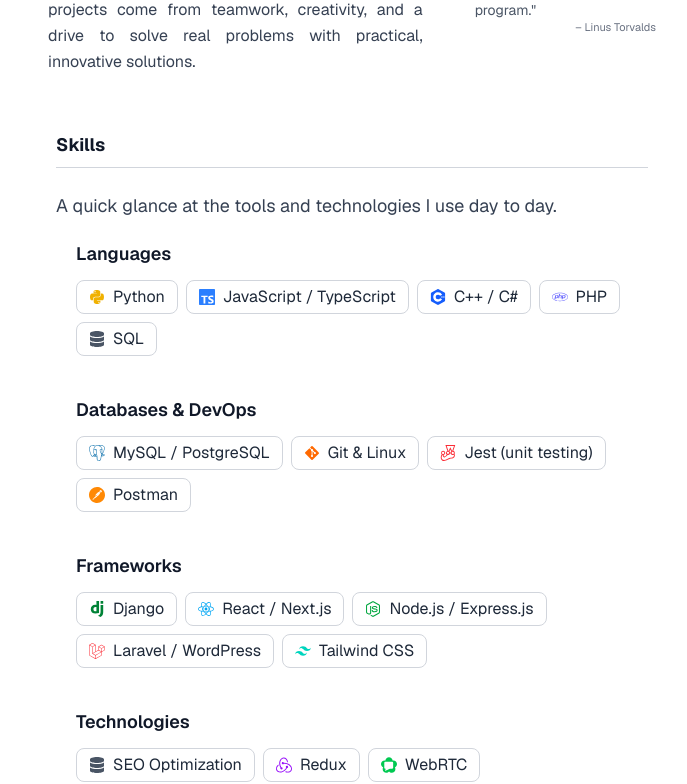
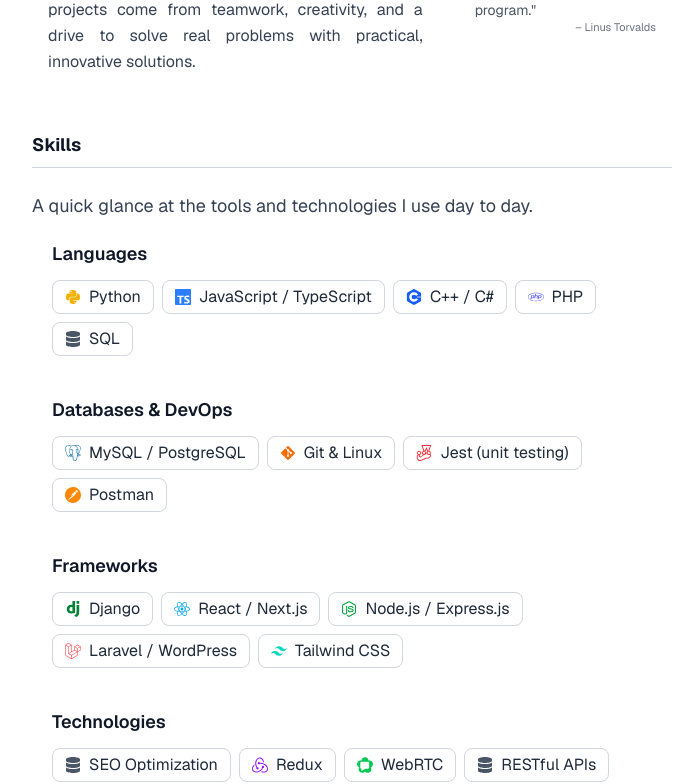
Before and after one commit to johnEmman/johnemmanuelsmarco, a Next.js app: page / in a window 1280 px wide. Shown: the part 748-1532 px from the top of the page, without its empty margins (288-975 px from the left). Built offline with nearby package versions, Linux system fonts and the light colour scheme.

Commit message:
fixed some spacing

```diff
--- a/src/components/Skills.tsx
+++ b/src/components/Skills.tsx
@@ -139,7 +139,7 @@
   return (
     <motion.section
       id="skills"
-      className="pt-8 px-6 max-w-6xl mx-auto"
+      className="pt-8  max-w-6xl mx-auto"
       initial="hidden"
       whileInView="visible"
       viewport={{ once: false, amount: 0.1 }}
```
